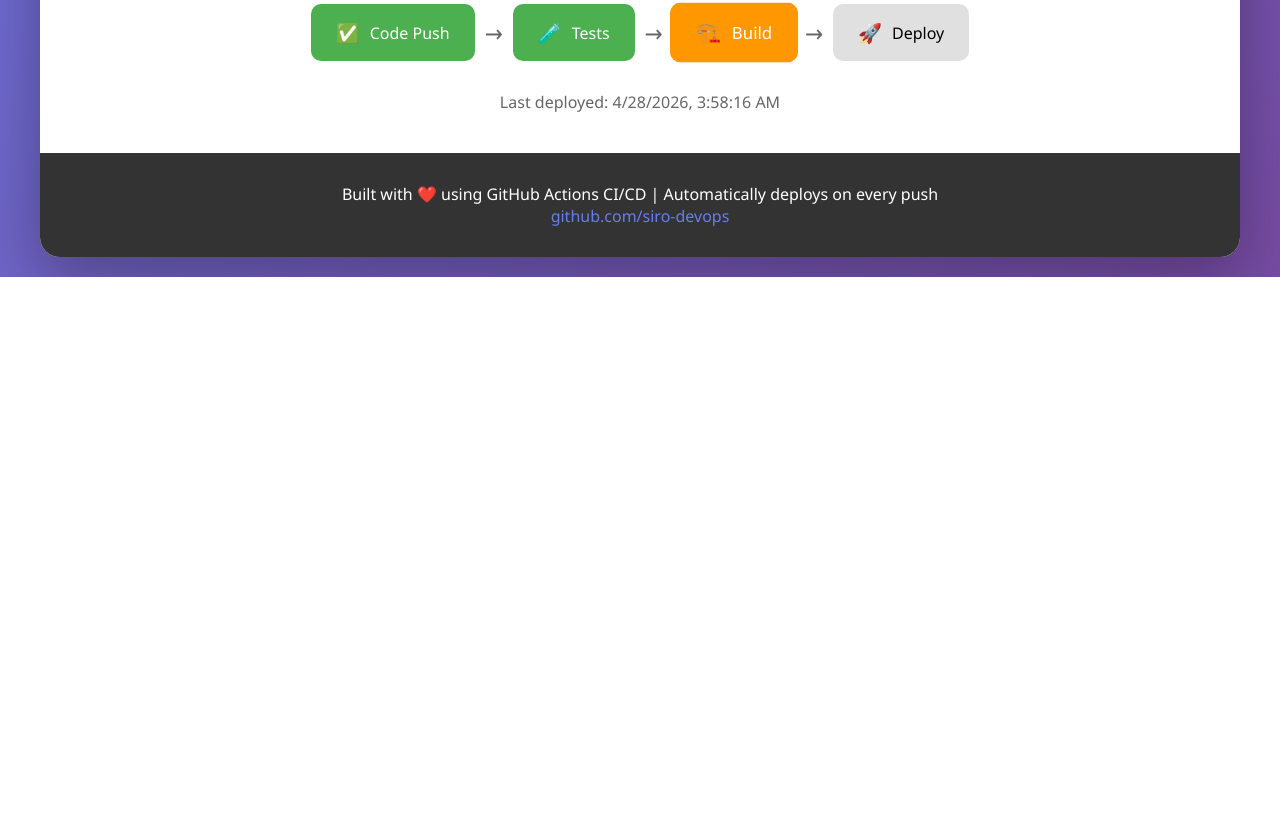
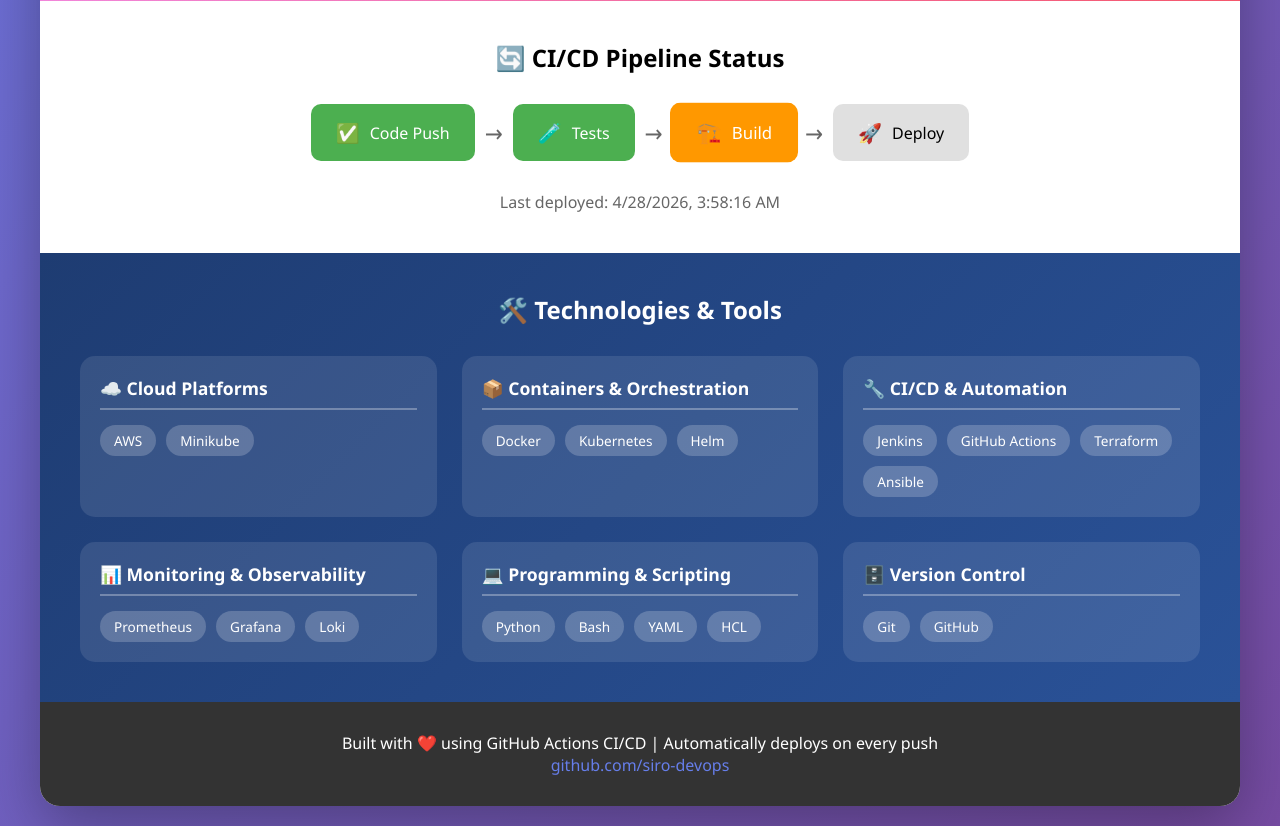
Before and after one commit to siro-devops/cicd-demo-app, a website: page index.html in a window 1280 px wide. Shown: the part 1100-1926 px from the top of the page. Before the commit the page ends 1377 px from the top, so only its background shows below. Drawn offline with Linux system fonts and the light colour scheme.

Commit message:
Add Microservices project and skills section to portfolio dashboard

```diff
--- a/index.html
+++ b/index.html
@@ -15,15 +15,28 @@
                 <span class="badge">✨ Live Website</span>
                 <span class="badge">🔄 Auto-Deploy</span>
                 <span class="badge">✅ CI/CD Pipeline</span>
+                <span class="badge">🐙 3 Projects</span>
             </div>
         </header>
 
         <section class="projects">
-            <h2>📊 Featured Projects</h2>
+            <h2>📊 DevOps Portfolio Projects</h2>
             <div class="project-grid">
                 <div class="project-card">
-                    <h3>☸️ Kubernetes Monitoring Stack</h3>
-                    <p>Complete observability platform with Prometheus, Grafana, and Loki. Deployed on Minikube with Helm.</p>
+                    <h3>🔧 Microservices CI/CD Pipeline</h3>
+                    <p>End-to-end CI/CD pipeline for microservices using Jenkins, Docker, and Kubernetes. Includes automated testing, containerization, and deployment.</p>
+                    <div class="tech-stack">
+                        <span>Jenkins</span>
+                        <span>Docker</span>
+                        <span>Kubernetes</span>
+                        <span>GitHub Actions</span>
+                    </div>
+                    <a href="https://github.com/siro-devops/microservices-cicd-pipeline" target="_blank" class="btn">View on GitHub →</a>
+                </div>
+
+                <div class="project-card">
+                    <h3>📊 Kubernetes Monitoring Stack</h3>
+                    <p>Complete observability platform with Prometheus, Grafana, and Loki. Deployed on Minikube with Helm for metrics, logs, and visualization.</p>
                     <div class="tech-stack">
                         <span>Kubernetes</span>
                         <span>Prometheus</span>
@@ -35,7 +48,7 @@
 
                 <div class="project-card">
                     <h3>🏗️ AWS Terraform Infrastructure</h3>
-                    <p>Production-grade AWS infrastructure with VPC, EC2, and Application Load Balancer using Infrastructure as Code.</p>
+                    <p>Production-grade AWS infrastructure with VPC, EC2, and Application Load Balancer using Infrastructure as Code (IaC).</p>
                     <div class="tech-stack">
                         <span>Terraform</span>
                         <span>AWS</span>
@@ -55,7 +68,7 @@
                     <div class="counter-label">Days Learning DevOps</div>
                 </div>
                 <div class="counter-card">
-                    <div class="counter-value" id="projectsCounter">2</div>
+                    <div class="counter-value" id="projectsCounter">3</div>
                     <div class="counter-label">Portfolio Projects</div>
                 </div>
                 <div class="counter-card">
@@ -92,6 +105,60 @@
             <p class="last-deployed" id="lastDeployed">Last deployed: <span id="deployTime"></span></p>
         </section>
 
+        <section class="skills-section">
+            <h2>🛠️ Technologies & Tools</h2>
+            <div class="skills-grid">
+                <div class="skill-category">
+                    <h3>☁️ Cloud Platforms</h3>
+                    <div class="skill-items">
+                        <span>AWS</span>
+                        <span>Minikube</span>
+                    </div>
+                </div>
+                <div class="skill-category">
+                    <h3>📦 Containers & Orchestration</h3>
+                    <div class="skill-items">
+                        <span>Docker</span>
+                        <span>Kubernetes</span>
+                        <span>Helm</span>
+                    </div>
+                </div>
+                <div class="skill-category">
+                    <h3>🔧 CI/CD & Automation</h3>
+                    <div class="skill-items">
+                        <span>Jenkins</span>
+                        <span>GitHub Actions</span>
+                        <span>Terraform</span>
+                        <span>Ansible</span>
+                    </div>
+                </div>
+                <div class="skill-category">
+                    <h3>📊 Monitoring & Observability</h3>
+                    <div class="skill-items">
+                        <span>Prometheus</span>
+                        <span>Grafana</span>
+                        <span>Loki</span>
+                    </div>
+                </div>
+                <div class="skill-category">
+                    <h3>💻 Programming & Scripting</h3>
+                    <div class="skill-items">
+                        <span>Python</span>
+                        <span>Bash</span>
+                        <span>YAML</span>
+                        <span>HCL</span>
+                    </div>
+                </div>
+                <div class="skill-category">
+                    <h3>🗄️ Version Control</h3>
+                    <div class="skill-items">
+                        <span>Git</span>
+                        <span>GitHub</span>
+                    </div>
+                </div>
+            </div>
+        </section>
+
         <footer>
             <p>Built with ❤️ using GitHub Actions CI/CD | Automatically deploys on every push</p>
             <p><a href="https://github.com/siro-devops" target="_blank">github.com/siro-devops</a></p>
--- a/script.js
+++ b/script.js
@@ -1,6 +1,6 @@
 // DevOps Learning Tracker
 let days = localStorage.getItem('devopsDays') || 0;
-let technologies = localStorage.getItem('techCount') || 8; // 8 technologies you know
+let technologies = localStorage.getItem('techCount') || 18; // Updated tech count
 
 // Update displays
 function updateCounters() {
@@ -107,3 +107,4 @@ document.addEventListener('DOMContentLoaded', () => {
 
 // Console message to show CI/CD is working
 console.log('🚀 DevOps Portfolio Dashboard - Deployed via GitHub Actions CI/CD!');
+console.log('📊 Featured Projects: Microservices CI/CD, Kubernetes Monitoring, AWS Terraform');
--- a/style.css
+++ b/style.css
@@ -209,6 +209,49 @@ header h1 {
     margin-top: 20px;
 }
 
+.skills-section {
+    padding: 40px;
+    background: linear-gradient(135deg, #1e3c72 0%, #2a5298 100%);
+    color: white;
+}
+
+.skills-section h2 {
+    text-align: center;
+    margin-bottom: 30px;
+}
+
+.skills-grid {
+    display: grid;
+    grid-template-columns: repeat(auto-fit, minmax(280px, 1fr));
+    gap: 25px;
+}
+
+.skill-category {
+    background: rgba(255,255,255,0.1);
+    border-radius: 15px;
+    padding: 20px;
+}
+
+.skill-category h3 {
+    margin-bottom: 15px;
+    font-size: 1.1rem;
+    border-bottom: 2px solid rgba(255,255,255,0.3);
+    padding-bottom: 8px;
+}
+
+.skill-items {
+    display: flex;
+    flex-wrap: wrap;
+    gap: 10px;
+}
+
+.skill-items span {
+    background: rgba(255,255,255,0.2);
+    padding: 6px 14px;
+    border-radius: 20px;
+    font-size: 0.85rem;
+}
+
 footer {
     background: #333;
     color: white;
@@ -234,4 +277,8 @@ footer a {
         flex-direction: column;
         align-items: center;
     }
+
+    .skills-grid {
+        grid-template-columns: 1fr;
+    }
 }
```
